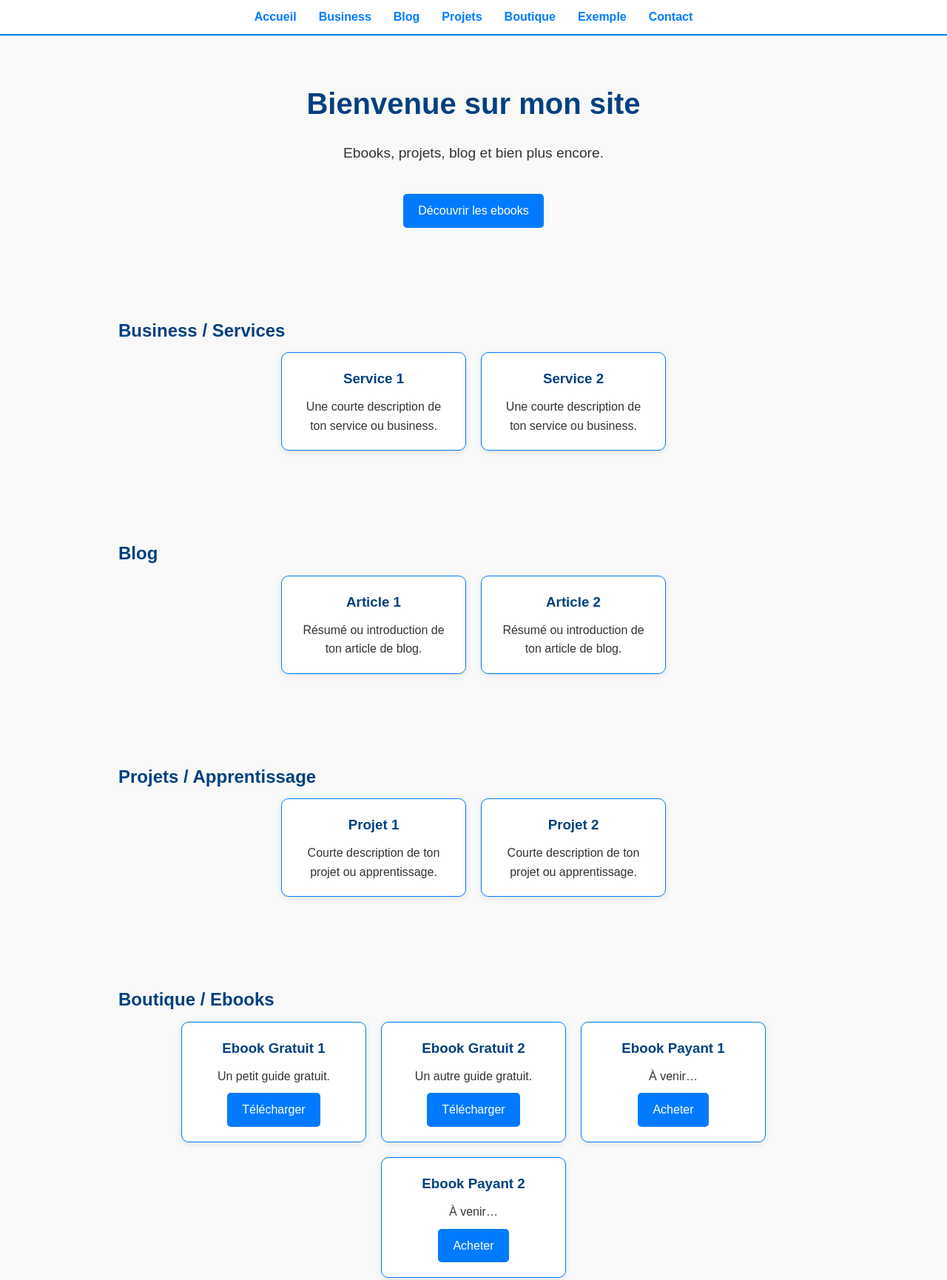
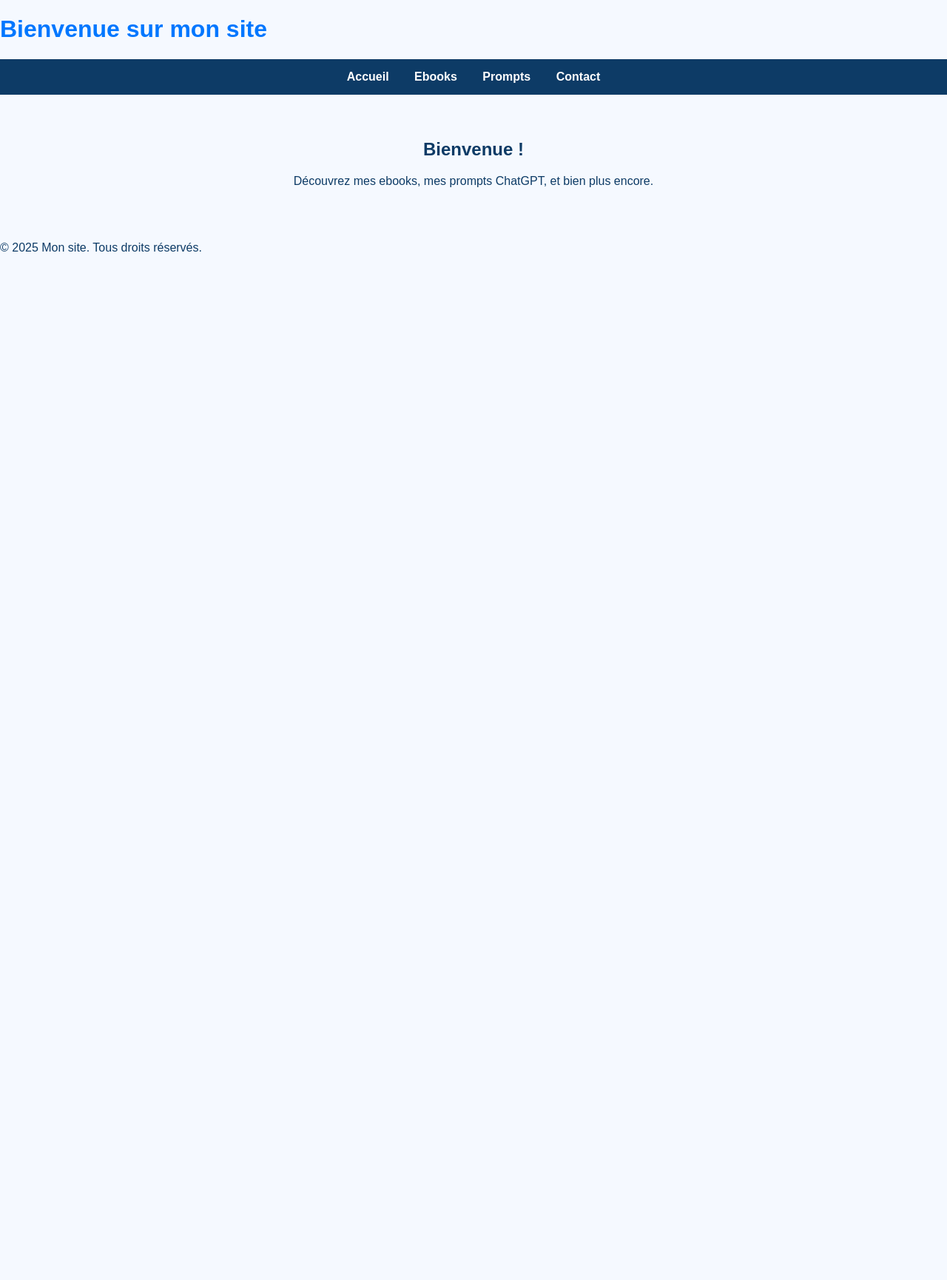
Before and after one commit to novaframes840/mon-site, a plain HTML site: page index.html in a window 1280 px wide. Shown: the top 1730 px of the page at 74% size. After the commit the page ends 800 px from the top, so only its background shows below. Drawn offline with Linux system fonts and the light colour scheme.

Commit message:
Update index.html

```diff
--- a/index.html
+++ b/index.html
@@ -3,179 +3,27 @@
 <head>
   <meta charset="UTF-8">
   <meta name="viewport" content="width=device-width, initial-scale=1.0">
-<title>Mon Site Tout-en-Un</title>
-<style>
-    /* --- RESET / BASE --- */
-    * { margin:0; padding:0; box-sizing:border-box; font-family: Arial, sans-serif; }
-    body { line-height: 1.6; color: #333; background-color: #f9f9f9; }
-    a { text-decoration: none; color: #007BFF; }
-    a:hover { text-decoration: underline; }
-    h1,h2,h3 { color: #004080; margin-bottom: 10px; }
-
-    /* --- HEADER / NAV --- */
-    header { background-color: #fff; border-bottom: 2px solid #007BFF; padding: 10px 20px; position: sticky; top:0; z-index: 1000; }
-    nav ul { display: flex; list-style: none; justify-content: center; }
-    nav li { margin: 0 15px; }
-    nav a { font-weight: bold; }
-
-    /* --- SECTIONS --- */
-    section { padding: 60px 20px; max-width: 1000px; margin: auto; }
-    .home { text-align: center; }
-    .home h1 { font-size: 2.5em; margin-bottom: 20px; }
-    .home p { font-size: 1.2em; margin-bottom: 30px; }
-
-    .cards { display: flex; flex-wrap: wrap; gap: 20px; justify-content: center; }
-    .card { background: #fff; border: 1px solid #007BFF; border-radius: 10px; padding: 20px; width: 250px; box-shadow: 0 2px 8px rgba(0,0,0,0.1); text-align:center; }
-    .btn { display: inline-block; padding: 10px 20px; background: #007BFF; color:#fff; border-radius:5px; margin-top:10px; cursor:pointer; }
-    .btn:hover { background: #004080; }
-
-    /* --- FOOTER --- */
-    footer { background:#004080; color:#fff; text-align:center; padding:20px; }
-
-    /* --- RESPONSIVE --- */
-    @media(max-width:768px){ .cards { flex-direction: column; align-items:center; } }
-
-    /* --- NOUVELLE SECTION --- */
-    #nouvelle-section { background-color: #e6f0ff; padding: 60px 20px; }
-    #nouvelle-section h2 { color: #004080; text-align:center; margin-bottom:30px; }
-</style>
+  <title>Accueil - Mon site</title>
+  <link rel="stylesheet" href="style.css">
 </head>
 <body>
-
-<!-- HEADER / NAV -->
   <header>
+    <h1>Bienvenue sur mon site</h1>
     <nav>
-        <ul>
-            <li><a href="#home">Accueil</a></li>
-            <li><a href="#business">Business</a></li>
-            <li><a href="#blog">Blog</a></li>
-            <li><a href="#projets">Projets</a></li>
-            <li><a href="#boutique">Boutique</a></li>
-            <li><a href="#nouvelle-section">Exemple</a></li>
-            <li><a href="#contact">Contact</a></li>
-        </ul>
+      <a href="index.html">Accueil</a>
+      <a href="ebooks.html">Ebooks</a>
+      <a href="prompts.html">Prompts</a>
+      <a href="contact.html">Contact</a>
     </nav>
   </header>
 
-<!-- HOME -->
-<section id="home" class="home">
-    <h1>Bienvenue sur mon site</h1>
-    <p>Ebooks, projets, blog et bien plus encore.</p>
-    <a href="#boutique" class="btn">Découvrir les ebooks</a>
-</section>
+  <main>
+    <h2>Bienvenue !</h2>
+    <p>Découvrez mes ebooks, mes prompts ChatGPT, et bien plus encore.</p>
+  </main>
 
-<!-- BUSINESS -->
-<section id="business">
-    <h2>Business / Services</h2>
-    <div class="cards">
-        <div class="card">
-            <h3>Service 1</h3>
-            <p>Une courte description de ton service ou business.</p>
-        </div>
-        <div class="card">
-            <h3>Service 2</h3>
-            <p>Une courte description de ton service ou business.</p>
-        </div>
-    </div>
-</section>
-
-<!-- BLOG -->
-<section id="blog">
-    <h2>Blog</h2>
-    <div class="cards">
-        <div class="card">
-            <h3>Article 1</h3>
-            <p>Résumé ou introduction de ton article de blog.</p>
-        </div>
-        <div class="card">
-            <h3>Article 2</h3>
-            <p>Résumé ou introduction de ton article de blog.</p>
-        </div>
-    </div>
-</section>
-
-<!-- PROJETS / APPRENTISSAGE -->
-<section id="projets">
-    <h2>Projets / Apprentissage</h2>
-    <div class="cards">
-        <div class="card">
-            <h3>Projet 1</h3>
-            <p>Courte description de ton projet ou apprentissage.</p>
-        </div>
-        <div class="card">
-            <h3>Projet 2</h3>
-            <p>Courte description de ton projet ou apprentissage.</p>
-        </div>
-    </div>
-</section>
-
-<!-- BOUTIQUE -->
-<section id="boutique">
-    <h2>Boutique / Ebooks</h2>
-    <div class="cards">
-        <!-- Ebook gratuit -->
-        <div class="card">
-            <h3>Ebook Gratuit 1</h3>
-            <p>Un petit guide gratuit.</p>
-            <a href="#" class="btn" onclick="alert('Lien de téléchargement à remplacer par ton PDF')">Télécharger</a>
-        </div>
-        <!-- Ebook gratuit -->
-        <div class="card">
-            <h3>Ebook Gratuit 2</h3>
-            <p>Un autre guide gratuit.</p>
-            <a href="#" class="btn" onclick="alert('Lien de téléchargement à remplacer par ton PDF')">Télécharger</a>
-        </div>
-        <!-- Ebook payant -->
-        <div class="card">
-            <h3>Ebook Payant 1</h3>
-            <p>À venir…</p>
-            <a href="#" class="btn" onclick="alert('En cours de développement')">Acheter</a>
-        </div>
-        <div class="card">
-            <h3>Ebook Payant 2</h3>
-            <p>À venir…</p>
-            <a href="#" class="btn" onclick="alert('En cours de développement')">Acheter</a>
-        </div>
-    </div>
-</section>
-
-<!-- NOUVELLE SECTION (EXEMPLE) -->
-<section id="nouvelle-section">
-    <h2>Exemple / Guides</h2>
-    <div class="cards">
-        <!-- Ebook gratuit -->
-        <div class="card">
-            <h3>Ebook Gratuit Exemple</h3>
-            <p>Un guide gratuit d’exemple.</p>
-            <a href="#" class="btn" onclick="alert('Lien de téléchargement à remplacer par ton PDF')">Télécharger</a>
-        </div>
-        <!-- Ebook payant -->
-        <div class="card">
-            <h3>Ebook Payant Exemple</h3>
-            <p>À venir pour PayPal.</p>
-            <a href="#" class="btn" onclick="alert('En cours de développement')">Acheter</a>
-        </div>
-    </div>
-</section>
-
-<!-- CONTACT -->
-<section id="contact">
-    <h2>Contact</h2>
-    <form onsubmit="alert('Formulaire en cours de développement'); return false;" style="max-width:500px; margin:auto;">
-        <label>Nom :</label><br>
-        <input type="text" required style="width:100%; padding:8px; margin-bottom:10px;"><br>
-        <label>Email :</label><br>
-        <input type="email" required style="width:100%; padding:8px; margin-bottom:10px;"><br>
-        <label>Message :</label><br>
-        <textarea required style="width:100%; padding:8px; margin-bottom:10px;"></textarea><br>
-        <button type="submit" class="btn">Envoyer</button>
-    </form>
-</section>
-
-<!-- FOOTER -->
   <footer>
-    &copy; 2025 Mon Site Tout-en-Un
+    <p>© 2025 Mon site. Tous droits réservés.</p>
   </footer>
-
 </body>
 </html>
```
Lines whose indentation alone changed are shown as unchanged.
